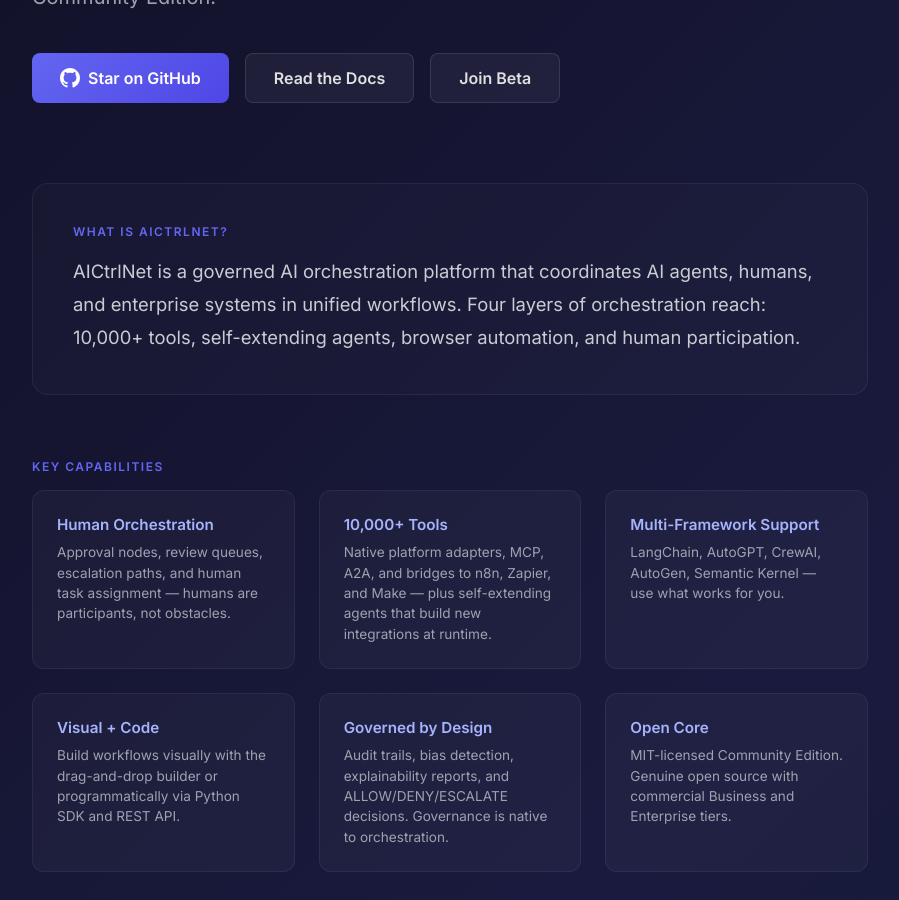
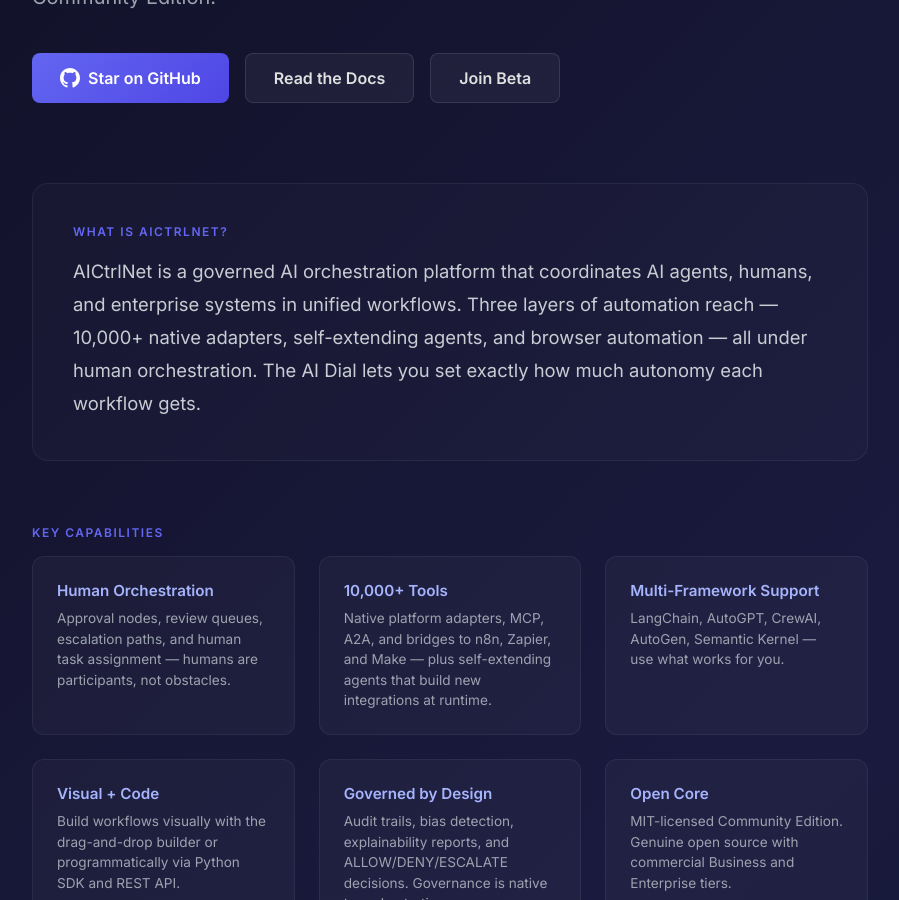
Before and after one commit to Bodaty/aictrlnet.com, a Jekyll site: the page index.html, which Jekyll copies as it is, in a window 1280 px wide and 900 px high, scrolled down 446 px. Shown: the whole window, without its empty margins (190-1089 px from the left). Built offline with Jekyll 4.4.1, drawn with Linux system fonts in a browser that asks for light colours.

Commit message:
update positioning: three layers, AI Dial, Governed AI Orchestration

```diff
--- a/editions/index.html
+++ b/editions/index.html
@@ -298,7 +298,7 @@
         <!-- Header -->
         <div class="page-header">
             <h1>Choose Your Edition</h1>
-            <p>AICtrlNet is open core. The Community Edition is MIT-licensed and free forever. Business and Enterprise add the features teams and organizations need in production.</p>
+            <p>AICtrlNet is open core governed AI orchestration. The Community Edition is MIT-licensed and free forever. Business and Enterprise add the AI Dial, self-extending agents, and the features teams need in production.</p>
         </div>
 
         <!-- Value positioning cards -->
--- a/features/index.html
+++ b/features/index.html
@@ -429,10 +429,10 @@
 
         <!-- Section 5: AI Governance -->
         <div class="feature-section">
-            <div class="feature-section-label">Govern</div>
-            <div class="feature-section-title">AI Governance &amp; Compliance</div>
+            <div class="feature-section-label">Governed AI Orchestration</div>
+            <div class="feature-section-title">AI Governance &amp; The AI Dial</div>
             <div class="feature-section-desc">
-                Production AI needs oversight. Audit trails, bias detection, and explainability reports give your team confidence that AI is operating within bounds.
+                The AI Dial lets you set autonomy per workflow — from fully manual to fully autonomous. Audit trails, bias detection, and explainability reports give your team confidence that AI is operating within bounds.
             </div>
             <div class="feature-list">
                 <div class="feature-item">
--- a/index.html
+++ b/index.html
@@ -415,7 +415,7 @@
                 <div class="section-label">What is AICtrlNet?</div>
                 <p>
                     AICtrlNet is a governed AI orchestration platform that coordinates AI agents, humans, and enterprise systems
-                    in unified workflows. Four layers of orchestration reach: 10,000+ tools, self-extending agents, browser automation, and human participation.
+                    in unified workflows. Three layers of automation reach — 10,000+ native adapters, self-extending agents, and browser automation — all under human orchestration. The AI Dial lets you set exactly how much autonomy each workflow gets.
                 </p>
             </div>
         </div>
```
